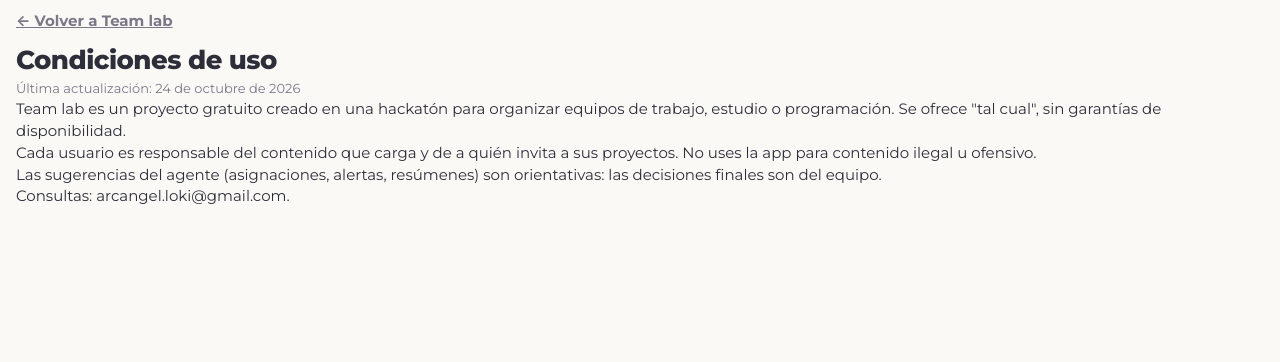
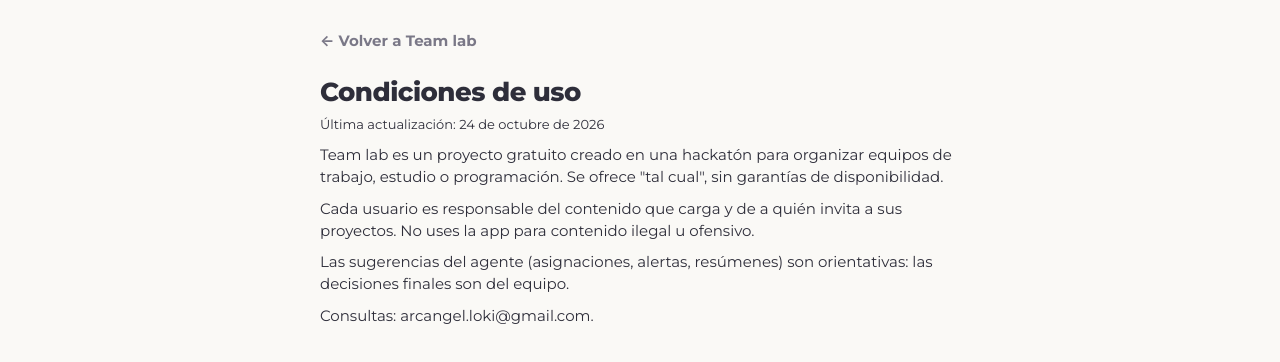
Before and after one commit to Victorlopezph/FDS, a Next.js app: page /terminos in a window 1280 px wide. Shown: the top 362 px of the page. Built offline with nearby package versions, Linux system fonts and the light colour scheme.

Commit message:
Add files via upload

```diff
--- a/app/globals.css
+++ b/app/globals.css
@@ -328,3 +328,10 @@
 @keyframes float { 50% { transform: translateY(-6px); } }
 @keyframes load { to { width: 100%; } }
 @media (prefers-reduced-motion: reduce) { .splash img, .splash h1, .splash-bar, .splash p, .splash-bar span { animation-duration: .01s; animation-delay: 0s; } }
+
+/* ---------- Páginas legales ---------- */
+.legal { max-width: 680px; margin: 0 auto; padding: 24px 20px 60px; }
+.legal h1 { margin: 12px 0 4px; }
+.legal h2 { margin: 22px 0 6px; font-size: 17px; }
+.legal p { margin-bottom: 10px; color: var(--text); }
+.legal .back { display: inline-block; text-decoration: none; }
```
